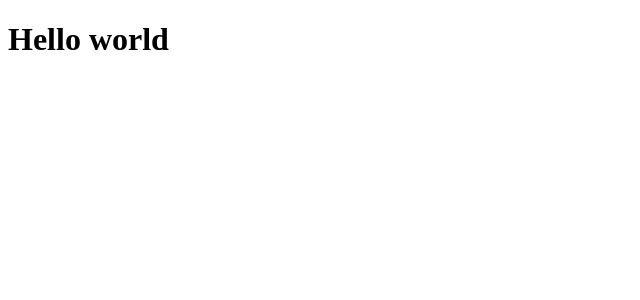
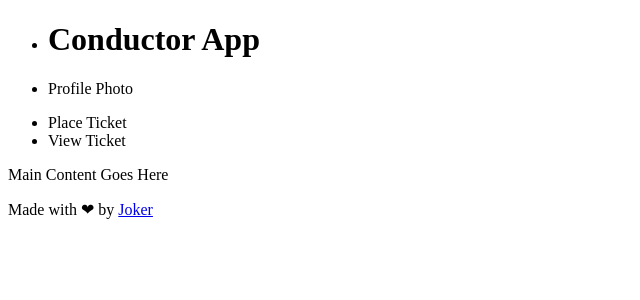
Before and after one commit to iamjoker021/CONDUCTOR_APP_FRONTEND, a React (Vite) app: page / in a window 1280 px wide. Shown: the top 300 px of the page, without its empty margins (0-640 px from the left). Built offline with nearby package versions, Linux system fonts and the light colour scheme.

Commit message:
feat: Add HTML header-main-footer section

```diff
--- a/src/App.jsx
+++ b/src/App.jsx
@@ -2,7 +2,24 @@
 function App() {
   return (
     <>
-      <h1>Hello world</h1>
+      <header>
+        <ul>
+          <li><h1>Conductor App</h1></li>
+          <li>Profile Photo</li>
+        </ul>
+        <nav>
+          <ul>
+            <li>Place Ticket</li>
+            <li>View Ticket</li>
+          </ul>
+        </nav>
+      </header>
+      <main>
+        <p>Main Content Goes Here</p>
+      </main>
+      <footer>
+        Made with &#10084; by <a href="https://github.com/iamjoker021/CONDUCTOR_APP_FRONTEND">Joker</a>
+      </footer>
     </>
   )
 }
```
